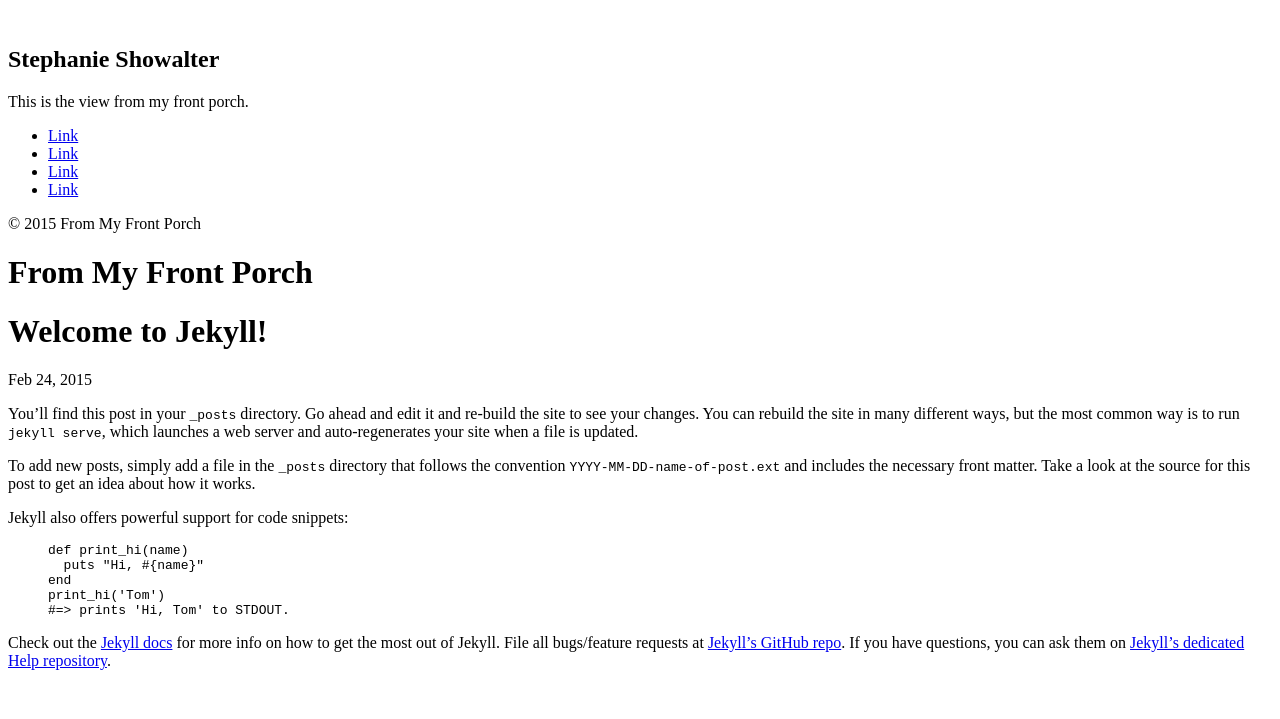
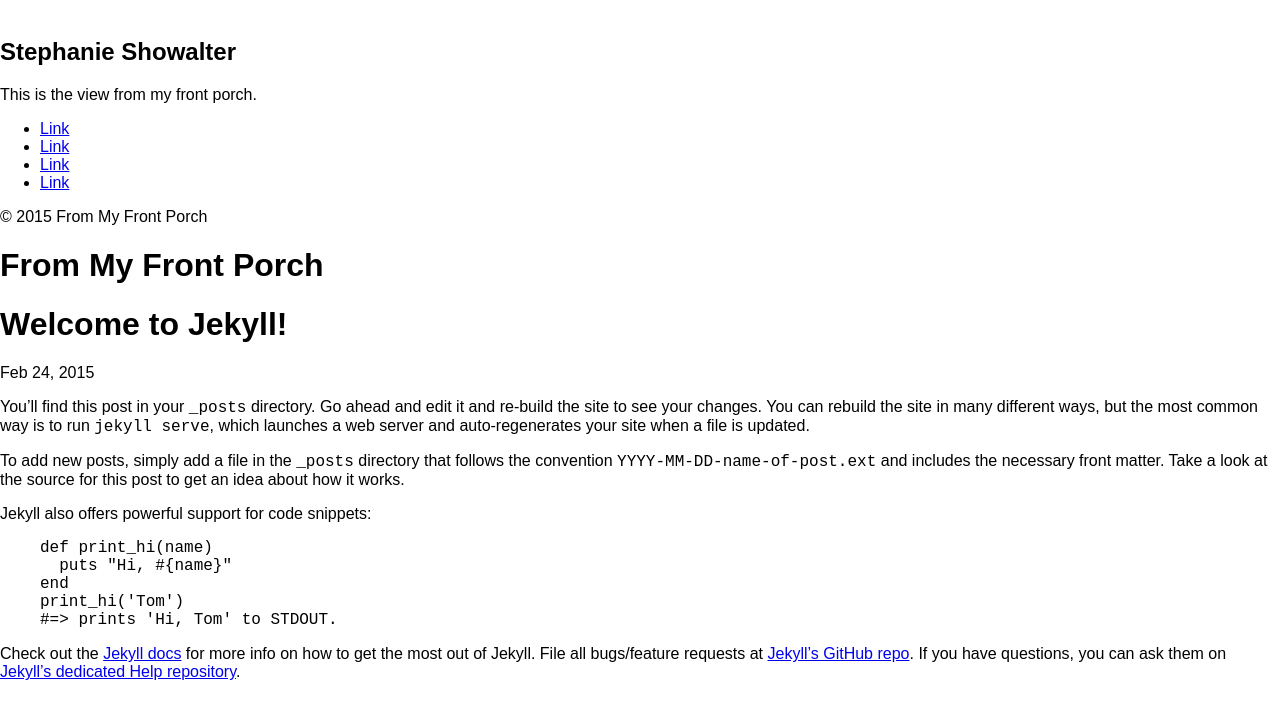
Before and after one commit to orangedaisy/frommyfrontporch, a Jekyll site: the page built from _posts/2015-02-24-welcome-to-jekyll.markdown, in a window 1280 px wide. Shown: the top 719 px of the page. Built offline with Jekyll 4.4.1, drawn with Linux system fonts in a browser that asks for light colours; some web fonts are replaced; Markdown is read by kramdown in place of the engine named in the settings.

Commit message:
Add Normalize to project

```diff
--- /dev/null
+++ b/_sass/vendor/_normalize.scss
@@ -0,0 +1,427 @@
+/*! normalize.css v3.0.2 | MIT License | git.io/normalize */
+
+/**
+ * 1. Set default font family to sans-serif.
+ * 2. Prevent iOS text size adjust after orientation change, without disabling
+ *    user zoom.
+ */
+
+html {
+  font-family: sans-serif; /* 1 */
+  -ms-text-size-adjust: 100%; /* 2 */
+  -webkit-text-size-adjust: 100%; /* 2 */
+}
+
+/**
+ * Remove default margin.
+ */
+
+body {
+  margin: 0;
+}
+
+/* HTML5 display definitions
+   ========================================================================== */
+
+/**
+ * Correct `block` display not defined for any HTML5 element in IE 8/9.
+ * Correct `block` display not defined for `details` or `summary` in IE 10/11
+ * and Firefox.
+ * Correct `block` display not defined for `main` in IE 11.
+ */
+
+article,
+aside,
+details,
+figcaption,
+figure,
+footer,
+header,
+hgroup,
+main,
+menu,
+nav,
+section,
+summary {
+  display: block;
+}
+
+/**
+ * 1. Correct `inline-block` display not defined in IE 8/9.
+ * 2. Normalize vertical alignment of `progress` in Chrome, Firefox, and Opera.
+ */
+
+audio,
+canvas,
+progress,
+video {
+  display: inline-block; /* 1 */
+  vertical-align: baseline; /* 2 */
+}
+
+/**
+ * Prevent modern browsers from displaying `audio` without controls.
+ * Remove excess height in iOS 5 devices.
+ */
+
+audio:not([controls]) {
+  display: none;
+  height: 0;
+}
+
+/**
+ * Address `[hidden]` styling not present in IE 8/9/10.
+ * Hide the `template` element in IE 8/9/11, Safari, and Firefox < 22.
+ */
+
+[hidden],
+template {
+  display: none;
+}
+
+/* Links
+   ========================================================================== */
+
+/**
+ * Remove the gray background color from active links in IE 10.
+ */
+
+a {
+  background-color: transparent;
+}
+
+/**
+ * Improve readability when focused and also mouse hovered in all browsers.
+ */
+
+a:active,
+a:hover {
+  outline: 0;
+}
+
+/* Text-level semantics
+   ========================================================================== */
+
+/**
+ * Address styling not present in IE 8/9/10/11, Safari, and Chrome.
+ */
+
+abbr[title] {
+  border-bottom: 1px dotted;
+}
+
+/**
+ * Address style set to `bolder` in Firefox 4+, Safari, and Chrome.
+ */
+
+b,
+strong {
+  font-weight: bold;
+}
+
+/**
+ * Address styling not present in Safari and Chrome.
+ */
+
+dfn {
+  font-style: italic;
+}
+
+/**
+ * Address variable `h1` font-size and margin within `section` and `article`
+ * contexts in Firefox 4+, Safari, and Chrome.
+ */
+
+h1 {
+  font-size: 2em;
+  margin: 0.67em 0;
+}
+
+/**
+ * Address styling not present in IE 8/9.
+ */
+
+mark {
+  background: #ff0;
+  color: #000;
+}
+
+/**
+ * Address inconsistent and variable font size in all browsers.
+ */
+
+small {
+  font-size: 80%;
+}
+
+/**
+ * Prevent `sub` and `sup` affecting `line-height` in all browsers.
+ */
+
+sub,
+sup {
+  font-size: 75%;
+  line-height: 0;
+  position: relative;
+  vertical-align: baseline;
+}
+
+sup {
+  top: -0.5em;
+}
+
+sub {
+  bottom: -0.25em;
+}
+
+/* Embedded content
+   ========================================================================== */
+
+/**
+ * Remove border when inside `a` element in IE 8/9/10.
+ */
+
+img {
+  border: 0;
+}
+
+/**
+ * Correct overflow not hidden in IE 9/10/11.
+ */
+
+svg:not(:root) {
+  overflow: hidden;
+}
+
+/* Grouping content
+   ========================================================================== */
+
+/**
+ * Address margin not present in IE 8/9 and Safari.
+ */
+
+figure {
+  margin: 1em 40px;
+}
+
+/**
+ * Address differences between Firefox and other browsers.
+ */
+
+hr {
+  -moz-box-sizing: content-box;
+  box-sizing: content-box;
+  height: 0;
+}
+
+/**
+ * Contain overflow in all browsers.
+ */
+
+pre {
+  overflow: auto;
+}
+
+/**
+ * Address odd `em`-unit font size rendering in all browsers.
+ */
+
+code,
+kbd,
+pre,
+samp {
+  font-family: monospace, monospace;
+  font-size: 1em;
+}
+
+/* Forms
+   ========================================================================== */
+
+/**
+ * Known limitation: by default, Chrome and Safari on OS X allow very limited
+ * styling of `select`, unless a `border` property is set.
+ */
+
+/**
+ * 1. Correct color not being inherited.
+ *    Known issue: affects color of disabled elements.
+ * 2. Correct font properties not being inherited.
+ * 3. Address margins set differently in Firefox 4+, Safari, and Chrome.
+ */
+
+button,
+input,
+optgroup,
+select,
+textarea {
+  color: inherit; /* 1 */
+  font: inherit; /* 2 */
+  margin: 0; /* 3 */
+}
+
+/**
+ * Address `overflow` set to `hidden` in IE 8/9/10/11.
+ */
+
+button {
+  overflow: visible;
+}
+
+/**
+ * Address inconsistent `text-transform` inheritance for `button` and `select`.
+ * All other form control elements do not inherit `text-transform` values.
+ * Correct `button` style inheritance in Firefox, IE 8/9/10/11, and Opera.
+ * Correct `select` style inheritance in Firefox.
+ */
+
+button,
+select {
+  text-transform: none;
+}
+
+/**
+ * 1. Avoid the WebKit bug in Android 4.0.* where (2) destroys native `audio`
+ *    and `video` controls.
+ * 2. Correct inability to style clickable `input` types in iOS.
+ * 3. Improve usability and consistency of cursor style between image-type
+ *    `input` and others.
+ */
+
+button,
+html input[type="button"], /* 1 */
+input[type="reset"],
+input[type="submit"] {
+  -webkit-appearance: button; /* 2 */
+  cursor: pointer; /* 3 */
+}
+
+/**
+ * Re-set default cursor for disabled elements.
+ */
+
+button[disabled],
+html input[disabled] {
+  cursor: default;
+}
+
+/**
+ * Remove inner padding and border in Firefox 4+.
+ */
+
+button::-moz-focus-inner,
+input::-moz-focus-inner {
+  border: 0;
+  padding: 0;
+}
+
+/**
+ * Address Firefox 4+ setting `line-height` on `input` using `!important` in
+ * the UA stylesheet.
+ */
+
+input {
+  line-height: normal;
+}
+
+/**
+ * It's recommended that you don't attempt to style these elements.
+ * Firefox's implementation doesn't respect box-sizing, padding, or width.
+ *
+ * 1. Address box sizing set to `content-box` in IE 8/9/10.
+ * 2. Remove excess padding in IE 8/9/10.
+ */
+
+input[type="checkbox"],
+input[type="radio"] {
+  box-sizing: border-box; /* 1 */
+  padding: 0; /* 2 */
+}
+
+/**
+ * Fix the cursor style for Chrome's increment/decrement buttons. For certain
+ * `font-size` values of the `input`, it causes the cursor style of the
+ * decrement button to change from `default` to `text`.
+ */
+
+input[type="number"]::-webkit-inner-spin-button,
+input[type="number"]::-webkit-outer-spin-button {
+  height: auto;
+}
+
+/**
+ * 1. Address `appearance` set to `searchfield` in Safari and Chrome.
+ * 2. Address `box-sizing` set to `border-box` in Safari and Chrome
+ *    (include `-moz` to future-proof).
+ */
+
+input[type="search"] {
+  -webkit-appearance: textfield; /* 1 */
+  -moz-box-sizing: content-box;
+  -webkit-box-sizing: content-box; /* 2 */
+  box-sizing: content-box;
+}
+
+/**
+ * Remove inner padding and search cancel button in Safari and Chrome on OS X.
+ * Safari (but not Chrome) clips the cancel button when the search input has
+ * padding (and `textfield` appearance).
+ */
+
+input[type="search"]::-webkit-search-cancel-button,
+input[type="search"]::-webkit-search-decoration {
+  -webkit-appearance: none;
+}
+
+/**
+ * Define consistent border, margin, and padding.
+ */
+
+fieldset {
+  border: 1px solid #c0c0c0;
+  margin: 0 2px;
+  padding: 0.35em 0.625em 0.75em;
+}
+
+/**
+ * 1. Correct `color` not being inherited in IE 8/9/10/11.
+ * 2. Remove padding so people aren't caught out if they zero out fieldsets.
+ */
+
+legend {
+  border: 0; /* 1 */
+  padding: 0; /* 2 */
+}
+
+/**
+ * Remove default vertical scrollbar in IE 8/9/10/11.
+ */
+
+textarea {
+  overflow: auto;
+}
+
+/**
+ * Don't inherit the `font-weight` (applied by a rule above).
+ * NOTE: the default cannot safely be changed in Chrome and Safari on OS X.
+ */
+
+optgroup {
+  font-weight: bold;
+}
+
+/* Tables
+   ========================================================================== */
+
+/**
+ * Remove most spacing between table cells.
+ */
+
+table {
+  border-collapse: collapse;
+  border-spacing: 0;
+}
+
+td,
+th {
+  padding: 0;
+}
--- a/css/style.scss
+++ b/css/style.scss
@@ -1,5 +1,6 @@
 ---
 ---
 
+@import "vendor/normalize";
 @import "vendor/bourbon/bourbon";
 @import "vendor/elf";
```
